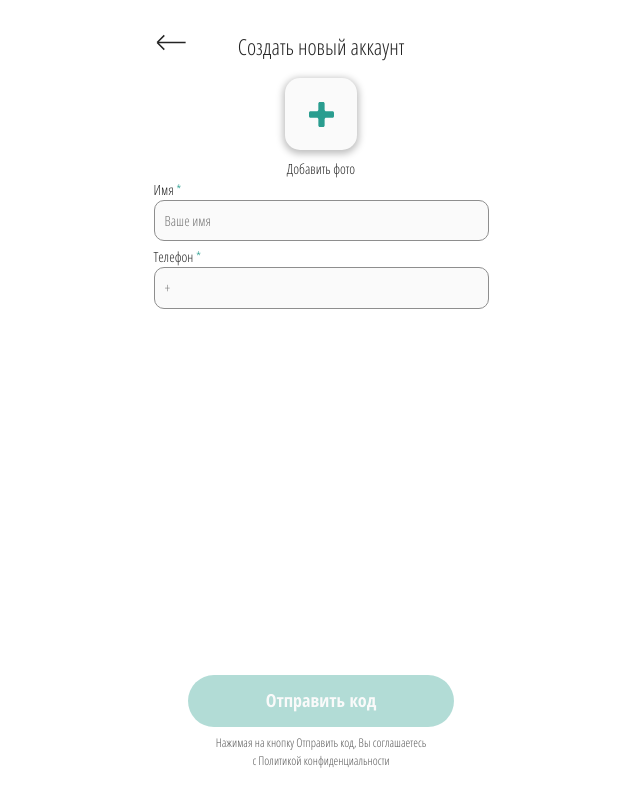
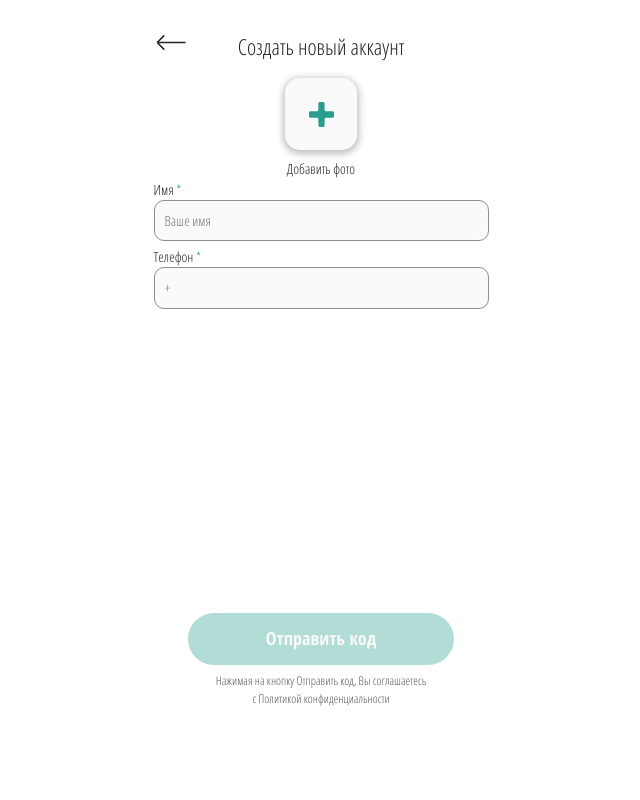
Before and after one commit to AlinaYehorova/FreeVet, a React (Vite) app: page /register in a window 1280 px wide. Shown: the whole page, without its empty margins (319-959 px from the left). Built offline with nearby package versions, Linux system fonts and the light colour scheme; a web font is replaced by a local one.

Commit message:
changed margin of button

```diff
--- a/src/pages/login/l_registrationPage/L_registrationPage.jsx
+++ b/src/pages/login/l_registrationPage/L_registrationPage.jsx
@@ -92,7 +92,7 @@ const L_registrationPage = () => {
       </div>
 
       {/* Кнопка отправки */}
-      <div>
+      <div className={s.btnPrivacy_box}>
         <CustomButton
         link = '/verification'
           type="submit" // Убедитесь, что это submit-кнопка
--- a/src/pages/login/l_registrationPage/l_registrationPage.module.css
+++ b/src/pages/login/l_registrationPage/l_registrationPage.module.css
@@ -29,6 +29,10 @@
   margin: 0 auto;
 }
 
+.btnPrivacy_box {
+  margin: 10% 0 5%;
+}
+
 .privacyPolicy {
   text-align: center;
   color: #595959;
--- a/src/pages/login/l_userRolePage/l_userRolePage.module.css
+++ b/src/pages/login/l_userRolePage/l_userRolePage.module.css
@@ -116,6 +116,6 @@
   pointer-events: none; /* Отключить клики */
 }
 
-.l_userRolePage button {
-  margin-bottom: 2%;
+.l_userRolePage a {
+  margin: 10% 0 5%;
 }
```
